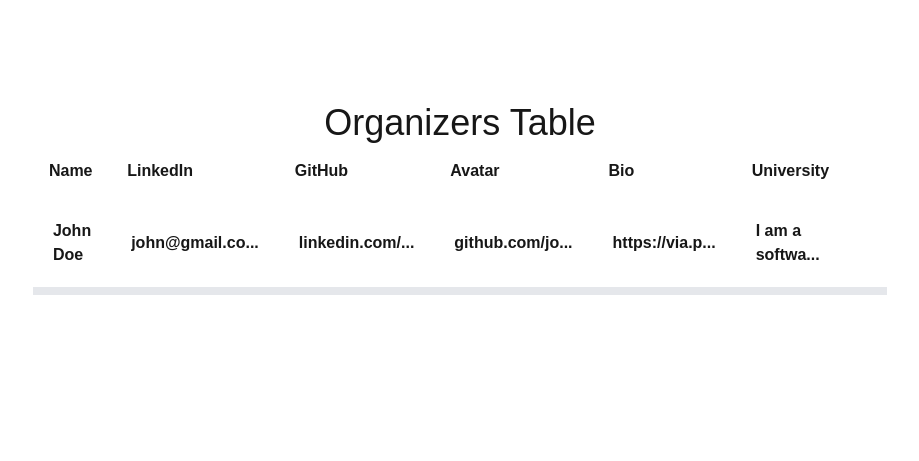
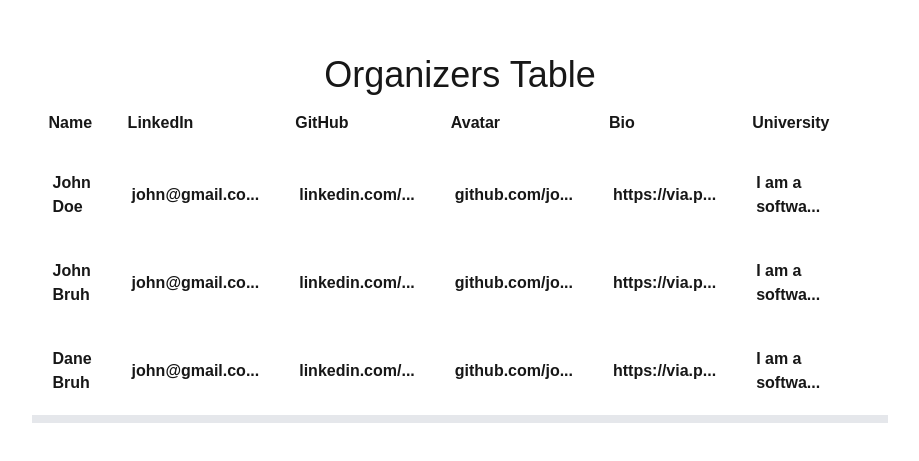
Before and after one commit to malabudi/devfest-admin-fe, a Next.js app: page /organizers in a window 1280 px wide. Shown: the part 201-662 px from the top of the page, without its empty margins (180-1099 px from the left). Built offline with nearby package versions, Linux system fonts and the light colour scheme.

Commit message:
feat: skeleton edit and delete func demo

```diff
--- a/src/app/organizers/page.tsx
+++ b/src/app/organizers/page.tsx
@@ -1,15 +1,29 @@
+'use client';
+
 import Table from "@/components/Table";
+import { useState } from "react";
 
 export default function Home() {
-    const columns = ["Name", "LinkedIn", "GitHub", "Avatar", "Bio", "University"];
-    const rows = [
+    const [columns, setColumns] = useState<string[]>(["Name", "LinkedIn", "GitHub", "Avatar", "Bio", "University"]);
+    const [rows, setRows] = useState<any[]>([
       { name: "John Doe", email: "john@gmail.com", linkedin: "linkedin.com/johndoe", github: "github.com/johndoe", avatar: "https://via.placeholder.com/150", bio: "I am a software engineer.", university: "University of Toronto" },
-    ];
+      { name: "John Bruh", email: "john@gmail.com", linkedin: "linkedin.com/johndoe", github: "github.com/johndoe", avatar: "https://via.placeholder.com/150", bio: "I am a software engineer.", university: "University of Toronto" },
+      { name: "Dane Bruh", email: "john@gmail.com", linkedin: "linkedin.com/johndoe", github: "github.com/johndoe", avatar: "https://via.placeholder.com/150", bio: "I am a software engineer.", university: "University of Toronto" }
+    ]);
+
+    const editRow = () => {
+      // Row editing logic here
+      console.log("Edit row.");
+    }
+
+    const deleteRow = (index: number) => {
+      setRows((prevRows) => prevRows.filter((_, i) => i !== index));
+    };
 
     return (
       <div className="min-h-screen flex flex-col items-center justify-center p-64">
           <h1 className="text-center text-4xl">Organizers Table</h1>
-          <Table rows={rows} columns={columns}  />
+          <Table rows={rows} columns={columns} editRow={editRow} deleteRow={deleteRow} />
       </div>
     );
   }
--- a/src/components/Table.tsx
+++ b/src/components/Table.tsx
@@ -1,7 +1,7 @@
 import Image from 'next/image';
 import { ReactNode } from 'react';
 
-export default function Table({ rows, columns }: { rows: any[], columns: string[] }) {
+export default function Table({ rows, columns, editRow, deleteRow }: { rows: any[], columns: string[], editRow: () => void, deleteRow: (index: number) => void }) {
     const MAX_CHARACTERS = 13;
     const BORDER_WIDTH = 2;
 
@@ -16,21 +16,23 @@ export default function Table({ rows, columns }: { rows: any[], columns: string[
                 </tr>
             </thead>
             <tbody>
-                {rows.map((row) => (
-                    <tr key={row.id}>
-                        {columns.map((_, index) => {
+                {rows.map((row, index) => (
+                    <tr key={row.name}>
+                        {columns.map((column, index) => {
                             const vals_array: ReactNode[] = Array.from(Object.values(row));
-                            return <td className={`max-w-full border-r-${BORDER_WIDTH} border-b-${BORDER_WIDTH} p-5`}>{
+                            return <td className={`max-w-full border-r-${BORDER_WIDTH} border-b-${BORDER_WIDTH} p-5`} key={column}>{
                                 typeof vals_array[index] === 'string' && vals_array[index].length > MAX_CHARACTERS ? vals_array[index].substring(0, MAX_CHARACTERS) + '...' : vals_array[index]
                                 }
                             </td>
                             })}
                         <td className={`border-b-${BORDER_WIDTH}`}>
                             <div className="grid grid-cols-2 p-5">
-                                <button className='flex justify-start'>
+                                <button className='flex justify-start' onClick={editRow}>
                                     <Image src="/pencil.svg" alt="Edit row." width={20} height={20} />
                                 </button>
-                                <button className='flex justify-end'>
+                                <button className='flex justify-end' onClick={() => {
+                                    deleteRow(index);
+                                }}>
                                     <Image src="/trash.svg" alt="Delete row." width={20} height={20} />
                                 </button>
                             </div>
```
